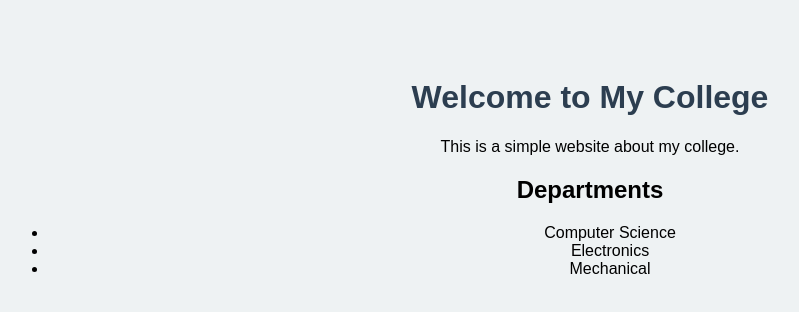
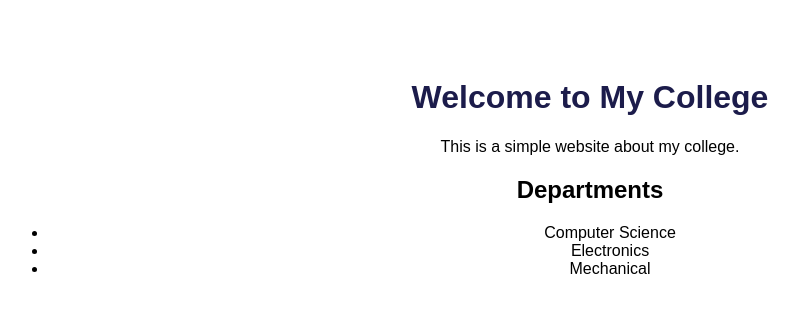
Before and after one commit to Pranavi-devOps/CollegeInfo2, a plain HTML site: page index.html in a window 1280 px wide. Shown: the whole page, without its empty margins (50-849 px from the left). Drawn offline with Linux system fonts and the light colour scheme.

Commit message:
changed the color

```diff
--- a/style.css
+++ b/style.css
@@ -1,12 +1,12 @@
 body {
   font-family: Arial, sans-serif;
-  background: #eef2f3;
+  background: white;
   text-align: center;
   padding: 50px;
 }
 
 h1 {
-  color: #2c3e50;
+  color: rgb(28, 28, 75);
 }
 
 p {
```
